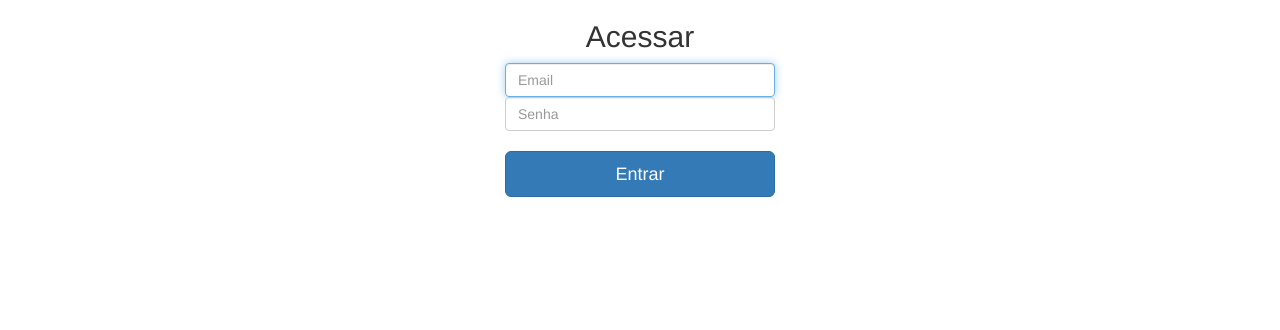
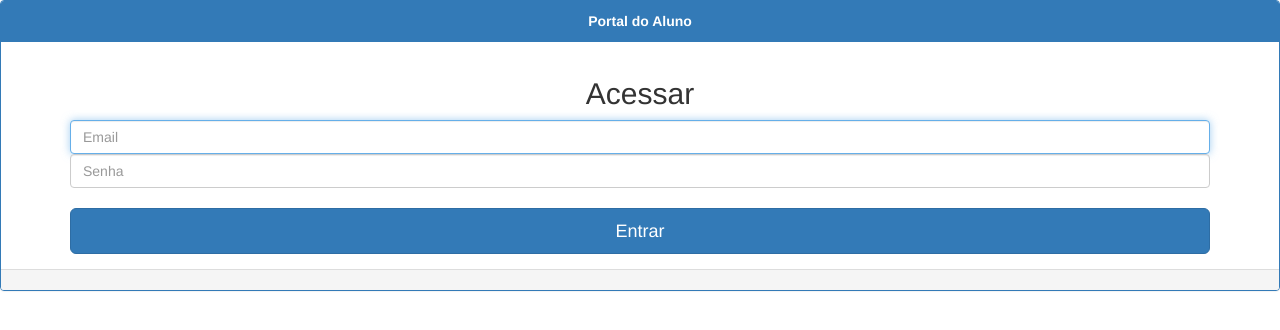
Before and after one commit to elciorodrigo/portaldoaluno, a plain HTML site: page www/index.html in a window 1280 px wide. Drawn offline with Linux system fonts and the light colour scheme.

Commit message:
implementacao do login

```diff
--- a/www/index.html
+++ b/www/index.html
@@ -17,14 +17,22 @@
     <body ng-app="app" ng-controller="appController">
 
 
+ <div class="panel panel-primary">
 
-						<div class="container" style="width: 300px" align="center" >
+  <div class="panel-heading" align="center">
+  	<strong> Portal do Aluno </strong>
+  	</div>
+
+  <div class="panel-body">
+
+
+	<div class="container" align="center" >
 
 				<form class="form-signin">
 					<h2 class="form-signin-heading">Acessar</h2>
-		        		<label for="inputEmail" class="sr-only">Email </label>
+					<label for="inputEmail" class="sr-only">R.A </label>
 					<input type="text" ng-model="professor.email" id="inputEmail" class="form-control" placeholder="Email" required autofocus>
-		        		<label for="inputPassword" class="sr-only">Senha</label>
+
 					<input type="password" ng-model="professor.senha" id="inputPassword" class="form-control" placeholder="Senha" required>
 					<br>
 					<button class="btn btn-lg btn-primary btn-block" ng-click="acessar(professor)" type="button">Entrar</button>
@@ -32,5 +40,15 @@
 
 	    </div>
 
+
+  </div>
+  <div class="panel-footer"></div>
+
+</div>
+
+
+
+
+
     </body>
 </html>
```
Lines whose indentation alone changed are shown as unchanged.
